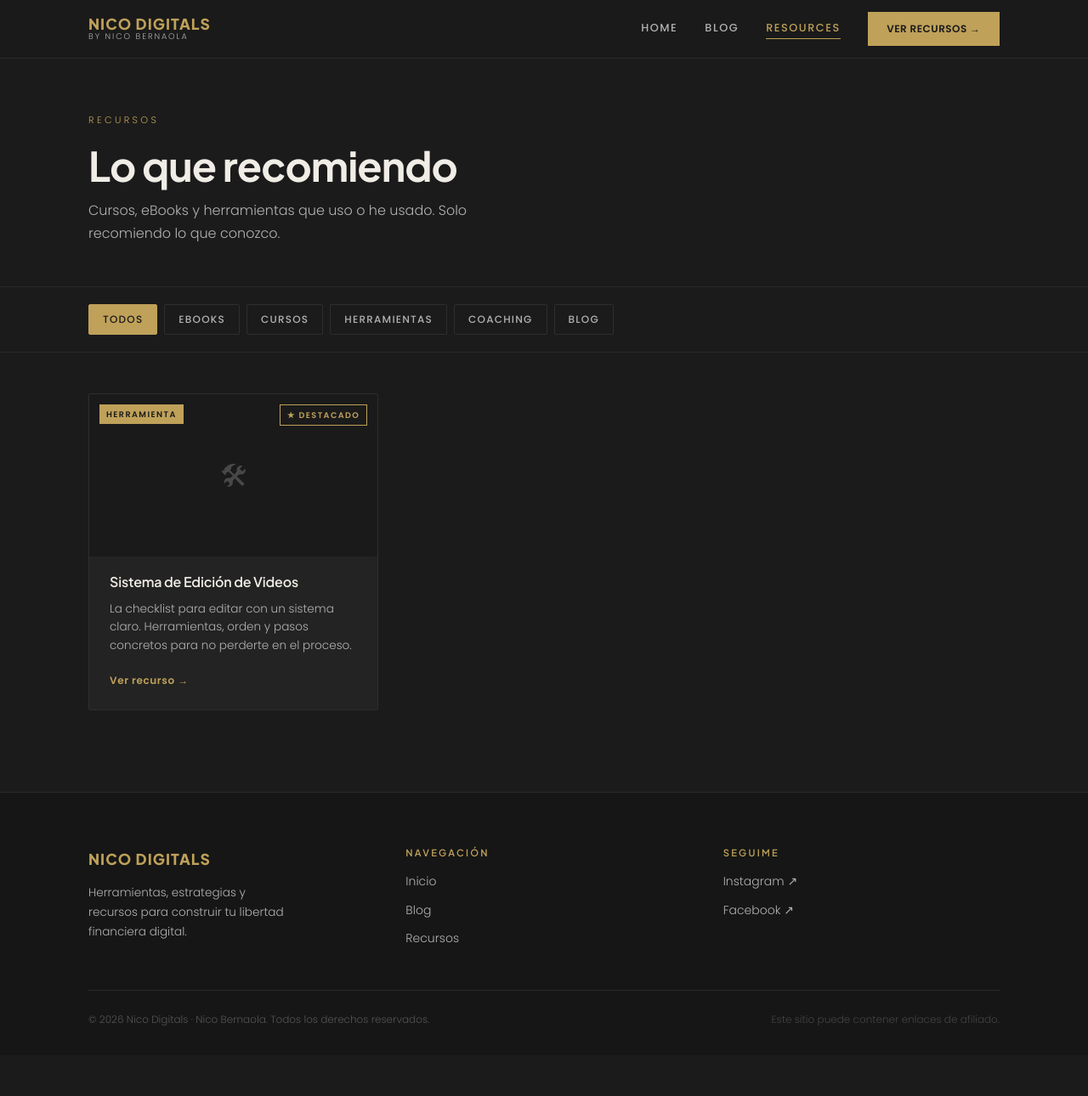
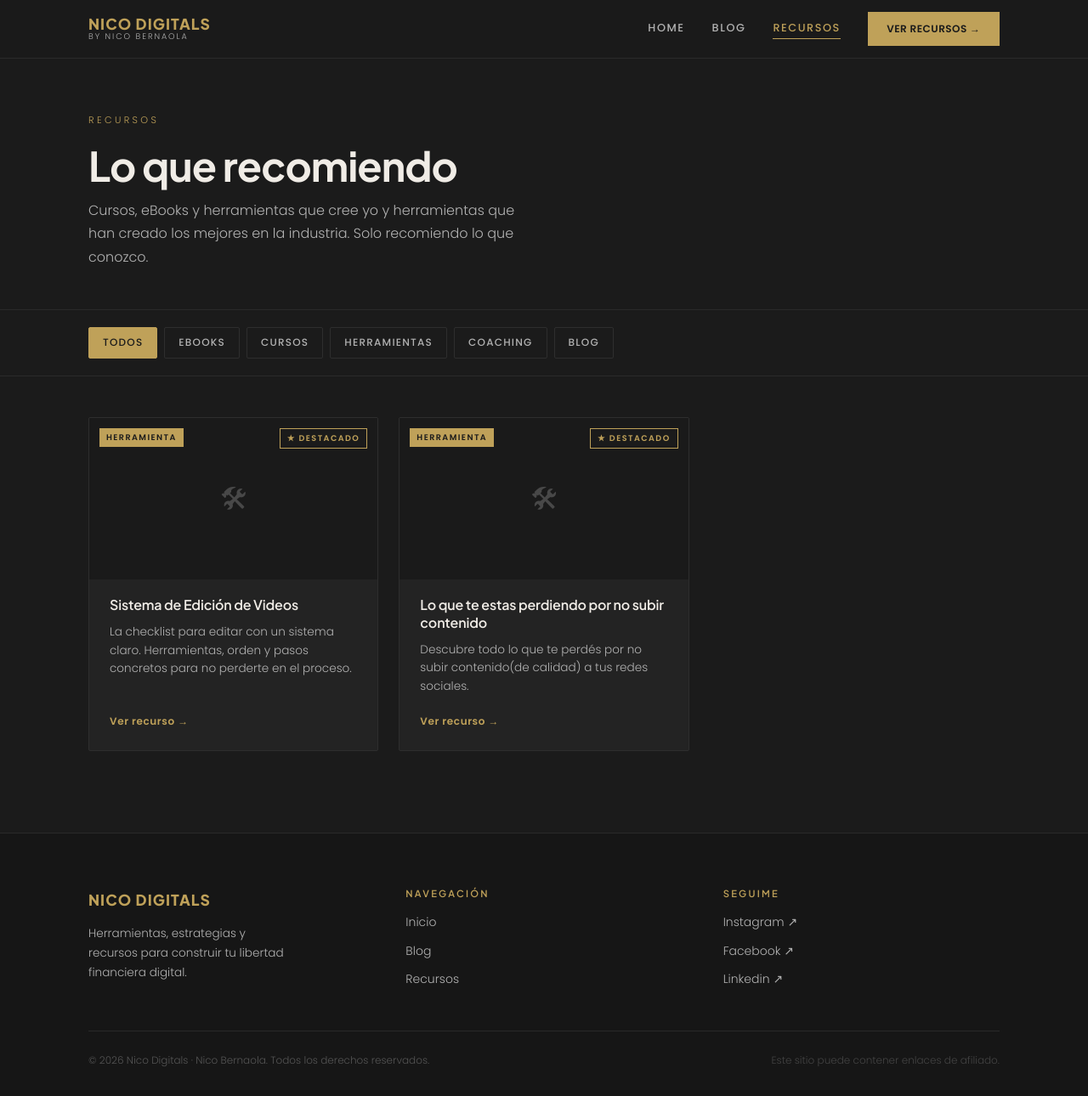
Before and after one commit to Nico-Bernaola/nico-digitals-website, a Next.js app: page /recursos in a window 1280 px wide. Shown: the whole page at 85% size. Before the commit the page ends 1242 px from the top, so only its background shows below. Built offline with nearby package versions, Linux system fonts and the light colour scheme.

Commit message:
Added new resources in the resource page, changed resource label in home to the spanish version

```diff
--- a/app/(site)/page.tsx
+++ b/app/(site)/page.tsx
@@ -137,11 +137,6 @@ function About() {
 function WhatYoullFind() {
   const items = [
     {
-      icon: '📚',
-      title: 'Cursos Recomendados',
-      desc: 'Seleccioné los mejores cursos de marketing, negocios y desarrollo personal que realmente transforman.',
-    },
-    {
       icon: '🛠',
       title: 'Herramientas Digitales',
       desc: 'Las herramientas que uso en mi negocio digital, ordenadas por categoría y con mi opinión honesta.',
@@ -258,7 +253,7 @@ function CTA() {
           Empezá hoy
         </span>
         <h2 style={{ maxWidth: '600px', margin: '0 auto 1.25rem' }}>
-          Tu próximo paso hacia la libertad financiera.
+          Tu próximo paso hacia tu trabajo remoto.
         </h2>
         <p style={{ maxWidth: '480px', margin: '0 auto 2.5rem', fontSize: '1rem' }}>
           Explorá los recursos que recomiendo y encontrá el que mejor se adapta a tu momento actual.
--- a/app/(site)/recursos/content.ts
+++ b/app/(site)/recursos/content.ts
@@ -44,6 +44,17 @@ export const recursos: Resource[] = [
     pinned: true,
     date: '2026-03-28',
   },
+  {
+    id: 'calculadora-coi',
+    title: 'Lo que te estas perdiendo por no subir contenido',
+    description: 'Descubre todo lo que te perdés por no subir contenido(de calidad) a tus redes sociales.',
+    image: null,
+    category: 'herramienta',
+    url: 'recursos/calculadora',
+    external: false,
+    pinned: true,
+    date: '2026-03-28',
+  },
 
   // ── Ejemplos comentados — descomentá y completá cuando los tengas ─────────
   // {
--- a/app/(site)/recursos/page.tsx
+++ b/app/(site)/recursos/page.tsx
@@ -52,7 +52,8 @@ export default function RecursosPage() {
             Lo que recomiendo
           </h1>
           <p style={{ fontSize: '1rem', color: 'var(--text-light)', maxWidth: '520px' }}>
-            Cursos, eBooks y herramientas que uso o he usado. Solo recomiendo lo que conozco.
+            Cursos, eBooks y herramientas que cree yo y herramientas que han creado los mejores en la industria.
+            Solo recomiendo lo que conozco.
           </p>
         </div>
       </section>
--- a/components/layout/Footer.tsx
+++ b/components/layout/Footer.tsx
@@ -64,7 +64,8 @@ export default function Footer() {
             <nav style={{ display: 'flex', flexDirection: 'column', gap: '0.6rem' }}>
               {[
                 { href: 'https://instagram.com', label: 'Instagram' },
-                { href: 'https://facebook.com', label: 'Facebook' },
+                { href: 'https://www.facebook.com/profile.php?id=61588267451722', label: 'Facebook' },
+                { href: 'https://www.linkedin.com/in/nico-bernaola/?locale=es_ES', label: 'Linkedin' },
               ].map(({ href, label }) => (
                 <a key={href} href={href} target="_blank" rel="noopener noreferrer"
                   style={{ fontSize: '0.875rem', color: 'var(--text-light)', textDecoration: 'none', transition: 'color 0.2s' }}
--- a/components/layout/Navbar.tsx
+++ b/components/layout/Navbar.tsx
@@ -7,7 +7,7 @@ import { useState } from 'react';
 const navLinks = [
   { href: '/',       label: 'Home',    labelEs: 'Inicio' },
   { href: '/blog',   label: 'Blog',    labelEs: 'Blog'   },
-  { href: '/recursos', label: 'Resources', labelEs: 'Recursos' },
+  { href: '/recursos', label: 'Recursos', labelEs: 'Recursos' },
 ];
 
 export default function Navbar() {
```
Also changed, not shown: app/(site)/recursos/calculadora/page.tsx (renamed from app/(landing)/calculadora/page.tsx).
